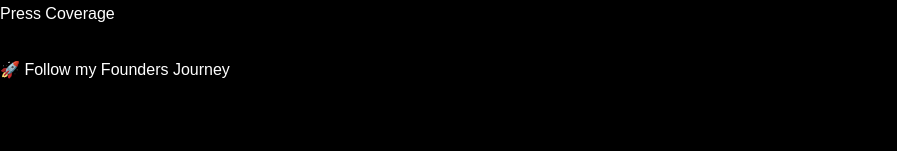
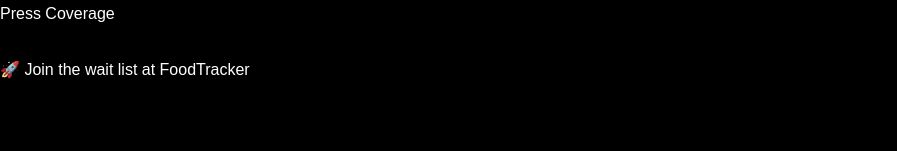
Before and after one commit to Ch-ir-ag/Personal_Website, a Next.js app: page / in a window 1280 px wide. Shown: the part 172-323 px from the top of the page, without its empty margins (0-897 px from the left). Built offline with nearby package versions, Linux system fonts and the light colour scheme.

Commit message:
Added wait list for foodtracker banner with link

```diff
--- a/src/app/page.tsx
+++ b/src/app/page.tsx
@@ -261,15 +261,15 @@ export default function Home() {
         </div>
       </nav>
 
-      {/* Founders Journey Banner */}
+      {/* FoodTracker Waitlist Banner */}
       <Link
-        href="/founders-journey"
-        className="relative z-10 flex justify-center items-center h-10 bg-gradient-to-r from-black/20 to-yellow-500/20 hover:from-black/30 hover:to-yellow-500/30
- backdrop-blur-md fixed w-full top-[0px] border-y border-white/10 transition-all duration-300"
+        href="https://food-expiry-tracker-sigma.vercel.app/"
+        className="relative z-10 flex justify-center items-center h-10 bg-gradient-to-r from-black/20 to-blue-700/20 hover:from-black/30 hover:to-blue-700/30
+backdrop-blur-md fixed w-full top-[0px] border-y border-white/10 transition-all duration-300"
       >
         <div className="flex items-center gap-2 text-blue-200/90 hover:text-blue-100 transition-colors">
           <span className="text-sm font-medium tracking-wide">
-            🚀 Follow my Founders Journey
+            🚀 Join the wait list at FoodTracker
           </span>
           <svg
             className="w-3.5 h-3.5 transform transition-transform group-hover:translate-x-1"
```
